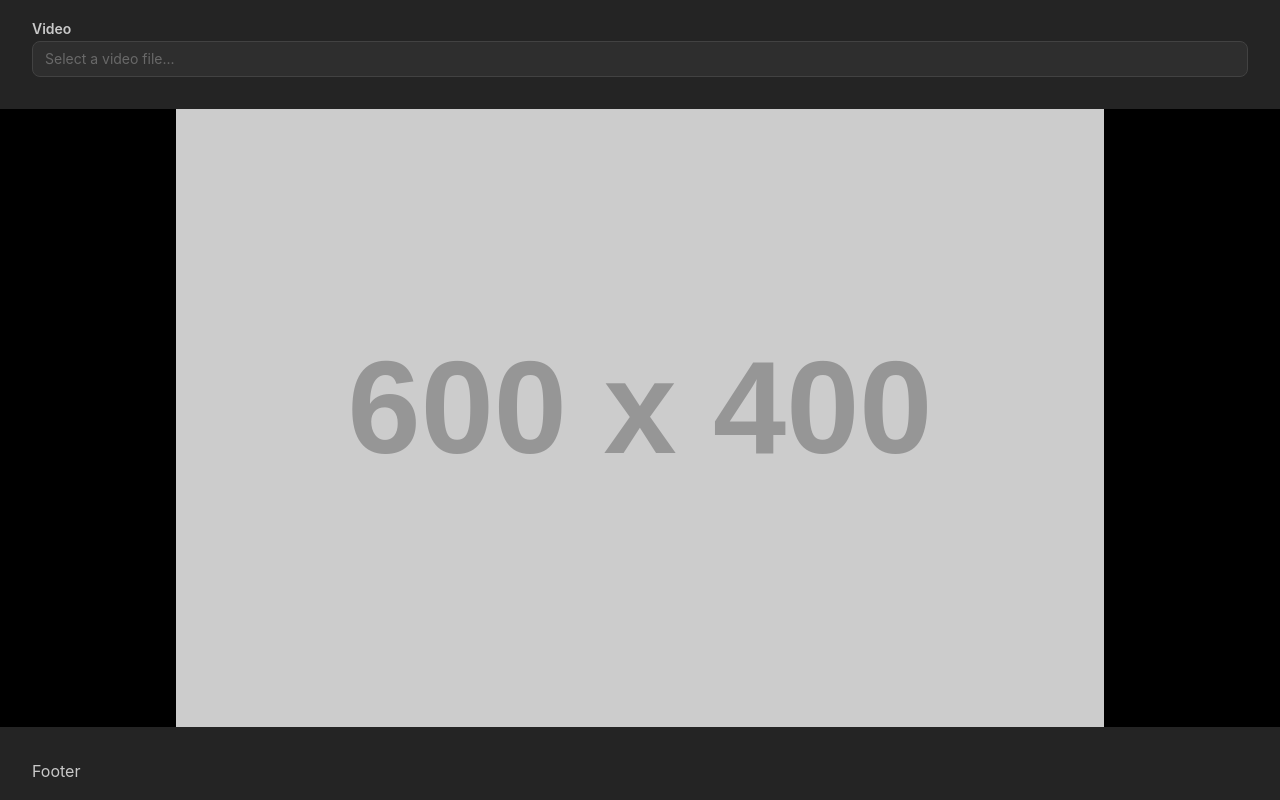
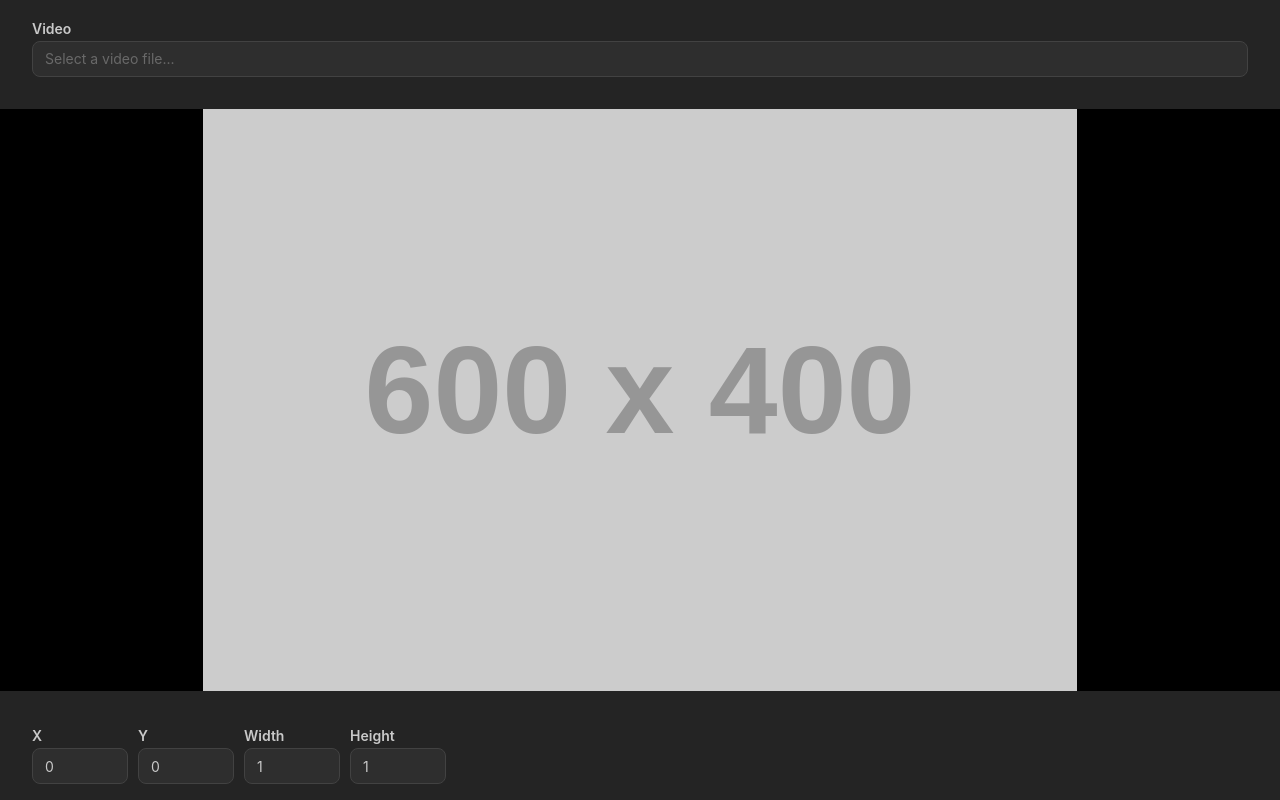
Before and after one commit to stuartstew/video-cropper, a React (Vite) app: page / in a window 1280 px wide. Built offline with nearby package versions, Linux system fonts and the light colour scheme.

Commit message:
feat: add ROI input

```diff
--- a/src/app.tsx
+++ b/src/app.tsx
@@ -1,18 +1,31 @@
 import "@mantine/core/styles.css";
 
-import { MantineProvider, Stack, Text } from "@mantine/core";
+import { Box, MantineProvider, Stack } from "@mantine/core";
 import { FrameCrop } from "./components/frame-crop";
+import { ROIInput } from "./components/roi-input";
 import { VideoInput } from "./components/video-input";
+import { useCrop } from "./hooks/use-crop";
 
 const App = () => {
+  const { x, y, width, height, changeX, changeY, changeWidth, changeHeight } = useCrop(600, 400);
+
   return (
     <MantineProvider defaultColorScheme="dark">
       <Stack h="100vh" display="flex">
         <VideoInput />
         <FrameCrop />
-        <Text px="xl" py="md">
-          Footer
-        </Text>
+        <Box px="xl" py="md">
+          <ROIInput
+            x={x}
+            y={y}
+            width={width}
+            height={height}
+            onChangeX={changeX}
+            onChangeY={changeY}
+            onChangeWidth={changeWidth}
+            onChangeHeight={changeHeight}
+          />
+        </Box>
       </Stack>
     </MantineProvider>
   );
--- /dev/null
+++ b/src/components/roi-input/components/non-negative-integer-input.tsx
@@ -0,0 +1,35 @@
+import { NumberInput } from "@mantine/core";
+import { useDraftInput } from "../hooks/use-draft-input";
+
+type Props = {
+  value: number;
+  onChange: (value: number) => void;
+  label?: React.ReactNode;
+  size?: string;
+  w?: string | number;
+};
+
+export const NonNegativeIntegerInput = ({ value, onChange, label, size, w }: Props) => {
+  const { currentValue, setDraft, focus, blur, updateDraftIfValueChanged } = useDraftInput<string | number>((draft) => {
+    const clampedValue = typeof draft === "number" ? draft : 0;
+    onChange(clampedValue);
+  });
+
+  updateDraftIfValueChanged(value);
+
+  return (
+    <NumberInput
+      value={currentValue(value)}
+      onChange={setDraft}
+      onFocus={() => focus(value)}
+      onBlur={blur}
+      allowDecimal={false}
+      allowLeadingZeros={false}
+      allowNegative={false}
+      hideControls
+      label={label}
+      size={size}
+      w={w}
+    />
+  );
+};
--- /dev/null
+++ b/src/components/roi-input/components/roi-input.tsx
@@ -0,0 +1,24 @@
+import { Group } from "@mantine/core";
+import { NonNegativeIntegerInput } from "./non-negative-integer-input";
+
+type Props = {
+  x: number;
+  y: number;
+  width: number;
+  height: number;
+  onChangeX: (value: number) => void;
+  onChangeY: (value: number) => void;
+  onChangeWidth: (value: number) => void;
+  onChangeHeight: (value: number) => void;
+};
+
+export const ROIInput = ({ x, y, width, height, onChangeX, onChangeY, onChangeWidth, onChangeHeight }: Props) => {
+  return (
+    <Group gap="xs">
+      <NonNegativeIntegerInput value={x} onChange={onChangeX} label="X" w={96} />
+      <NonNegativeIntegerInput value={y} onChange={onChangeY} label="Y" w={96} />
+      <NonNegativeIntegerInput value={width} onChange={onChangeWidth} label="Width" w={96} />
+      <NonNegativeIntegerInput value={height} onChange={onChangeHeight} label="Height" w={96} />
+    </Group>
+  );
+};
--- /dev/null
+++ b/src/components/roi-input/hooks/use-draft-input.ts
@@ -0,0 +1,33 @@
+import { useState } from "react";
+
+export const useDraftInput = <T>(onBlur: (draft: T) => void) => {
+  const [draft, setDraft] = useState<T>();
+  const [oldValue, setOldValue] = useState<T>();
+  const [focused, setFocused] = useState(false);
+
+  // biome-ignore lint/style/noNonNullAssertion: draft cannot be undefined if focused is true
+  const currentValue = (value: T) => (focused ? draft! : value);
+
+  const setDefinedDraft = (value: T) => setDraft(value);
+
+  const focus = (value: T) => {
+    setDraft(value);
+    setOldValue(value);
+    setFocused(true);
+  };
+
+  const blur = () => {
+    // biome-ignore lint/style/noNonNullAssertion: draft cannot be undefined here
+    onBlur(draft!);
+    setFocused(false);
+  };
+
+  const updateDraftIfValueChanged = (value: T) => {
+    if (focused && value !== oldValue) {
+      setDraft(value);
+      setOldValue(value);
+    }
+  };
+
+  return { currentValue, setDraft: setDefinedDraft, focus, blur, updateDraftIfValueChanged };
+};
--- /dev/null
+++ b/src/components/roi-input/index.ts
@@ -0,0 +1 @@
+export { ROIInput } from "./components/roi-input";
--- /dev/null
+++ b/src/hooks/use-crop.ts
@@ -0,0 +1,25 @@
+import { useState } from "react";
+
+const clamp = (value: number, min: number, max: number) => Math.min(max, Math.max(min, value));
+
+export const useCrop = (imageWidth: number, imageHeight: number) => {
+  const [x, setX] = useState(0);
+  const [y, setY] = useState(0);
+  const [width, setWidth] = useState(1);
+  const [height, setHeight] = useState(1);
+
+  const changeX = (value: number) => {
+    const clampedValue = clamp(value, 0, imageWidth - 1);
+    setX(clampedValue);
+    setWidth(clamp(width, 1, imageWidth - clampedValue));
+  };
+  const changeY = (value: number) => {
+    const clampedValue = clamp(value, 0, imageHeight - 1);
+    setY(clampedValue);
+    setHeight(clamp(height, 1, imageHeight - clampedValue));
+  };
+  const changeWidth = (value: number) => setWidth(clamp(value, 1, imageWidth - x));
+  const changeHeight = (value: number) => setHeight(clamp(value, 1, imageHeight - y));
+
+  return { x, y, width, height, changeX, changeY, changeWidth, changeHeight };
+};
```
